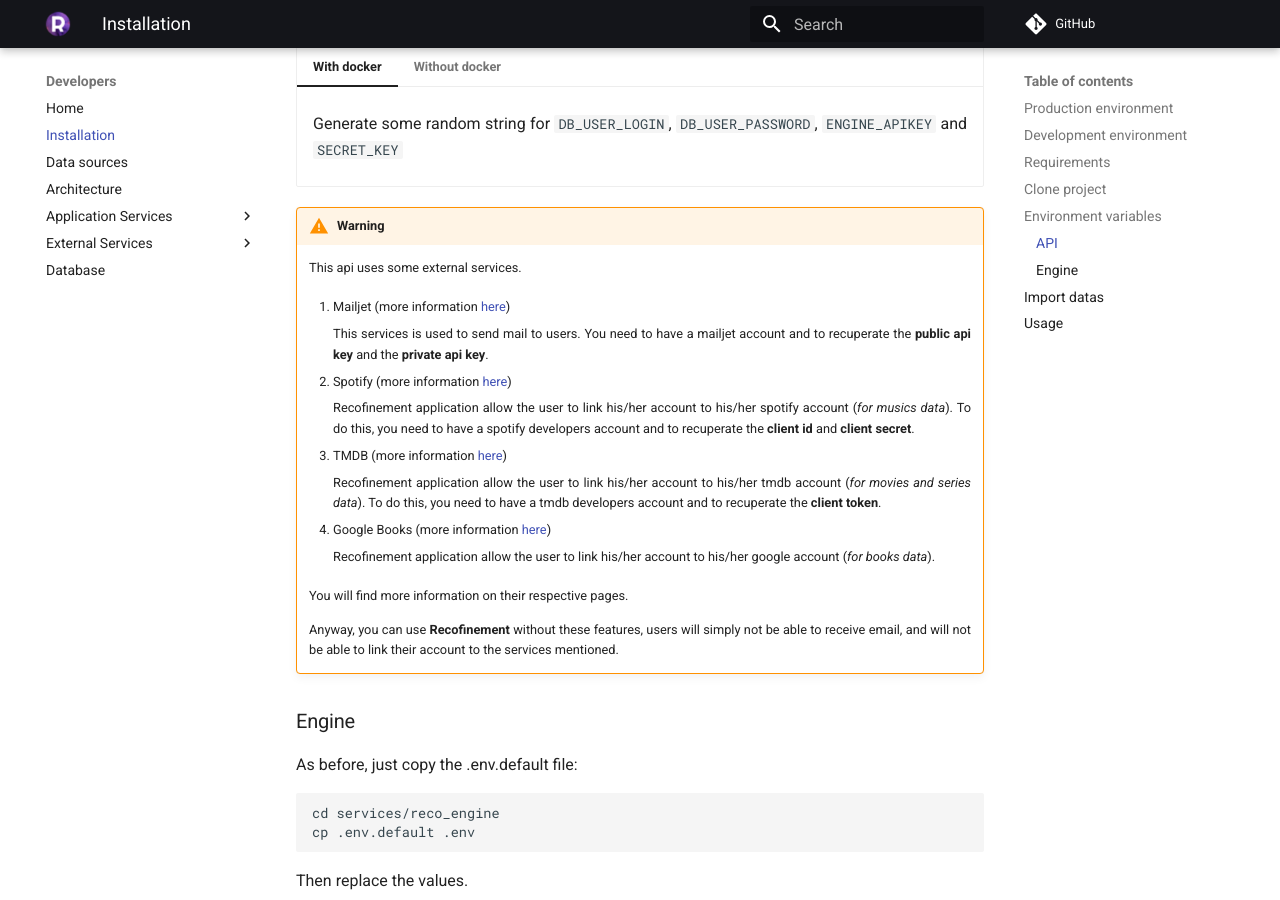
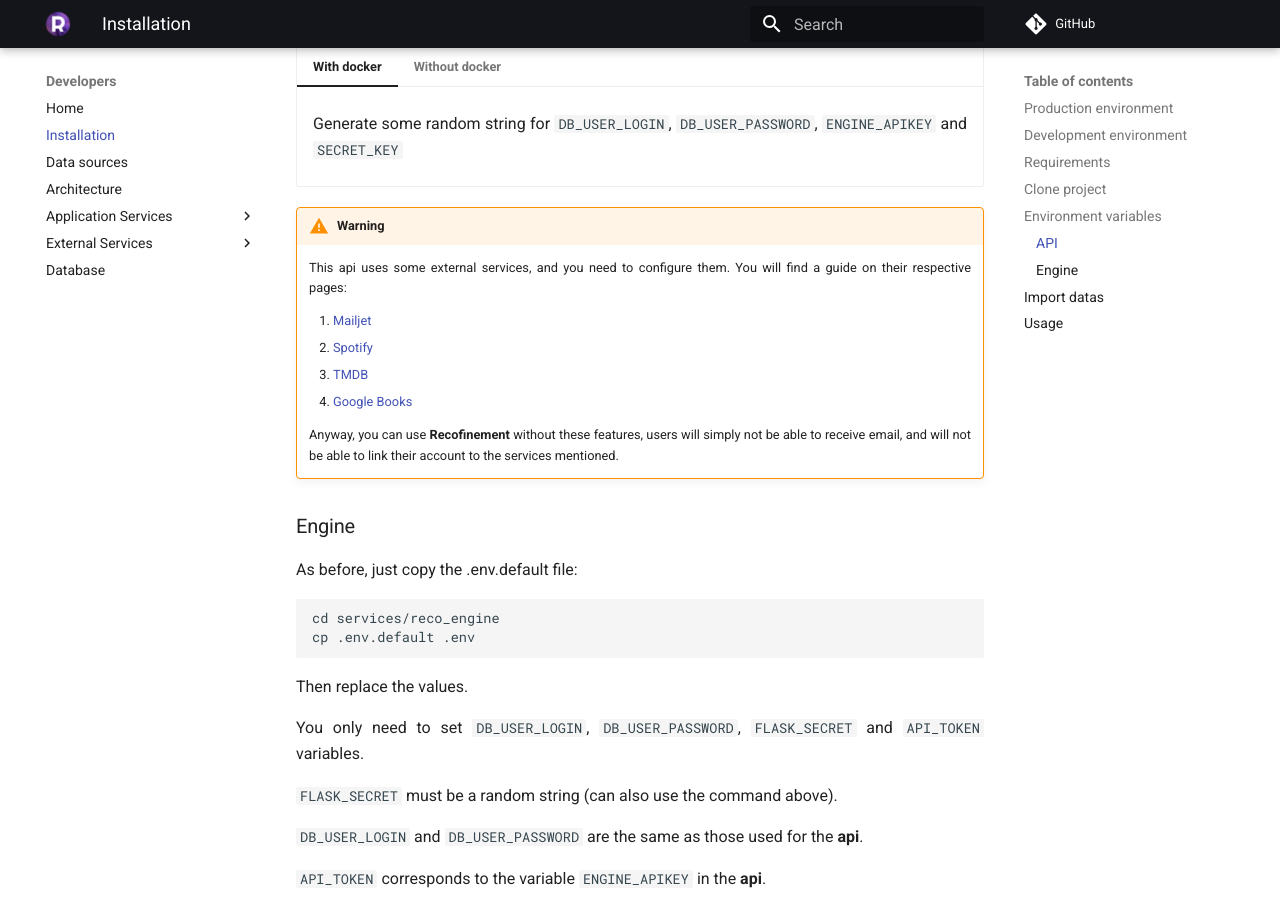
Before and after one commit to RomainCtl/RecoFinement, an MkDocs documentation site: the page built from docs/developers/installation.md, in a window 1280 px wide and 900 px high, scrolled down 2692 px. Built offline with MkDocs 1.6.1 and Material for MkDocs 9.7.7, drawn with Linux system fonts in a browser that asks for light colours; comment, search, counter and statistics services are not loaded.

Commit message:
Change external service part on installation guide

```diff
--- a/docs/developers/installation.md
+++ b/docs/developers/installation.md
@@ -234,28 +234,12 @@ Then replace the values, and in particular the variables for the connection to t
     Generate some random string for `SECRET_KEY` and `ENGINE_APIKEY`.
 
 !!! warning
-    This api uses some external services.
+    This api uses some external services, and you need to configure them. You will find a guide on their respective pages:
 
-    1. Mailjet (more information [here](../external_services/mailjet))
-
-        This services is used to send mail to users.
-        You need to have a mailjet account and to recuperate the __public api key__ and the __private api key__.
-
-    2. Spotify (more information [here](../external_services/spotify))
-
-        Recofinement application allow the user to link his/her account to his/her spotify account (*for musics data*).
-        To do this, you need to have a spotify developers account and to recuperate the __client id__ and __client secret__.
-
-    3. TMDB (more information [here](../external_services/tmdb))
-
-        Recofinement application allow the user to link his/her account to his/her tmdb account (*for movies and series data*).
-        To do this, you need to have a tmdb developers account and to recuperate the __client token__.
-
-    4. Google Books (more information [here](../external_services/gbooks))
-
-        Recofinement application allow the user to link his/her account to his/her google account (*for books data*).
-
-    You will find more information on their respective pages.
+    1. [Mailjet](../external_services/mailjet)
+    2. [Spotify](../external_services/spotify)
+    3. [TMDB](../external_services/tmdb)
+    4. [Google Books](../external_services/gbooks)
 
     Anyway, you can use __Recofinement__ without these features, users will simply not be able to receive email, and will not be able to link their account to the services mentioned.
 
```
Also changed, not shown: docs/developers/services/api.md (+0 -2 lines).
